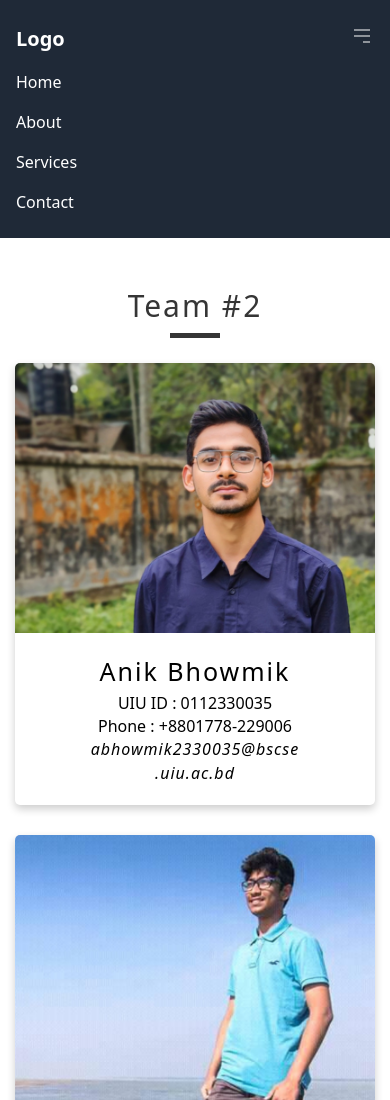
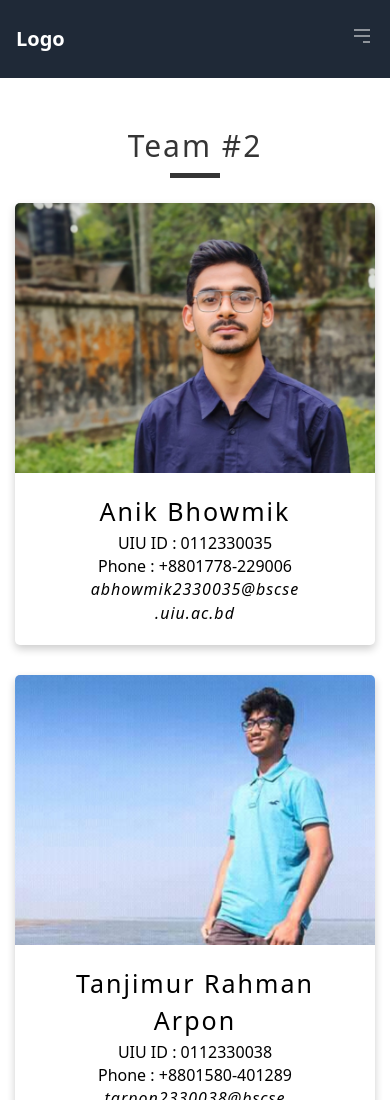
Before and after one commit to uiucsefall23/uiucsefall23.github.io, a plain HTML site: page contact.html in a window 390 px wide. Shown: the top 1100 px of the page. Drawn offline with nearby package versions, Linux system fonts and the light colour scheme.

Commit message:
Update contact.html

```diff
--- a/contact.html
+++ b/contact.html
@@ -9,7 +9,7 @@
   <script src="https://cdn.tailwindcss.com"></script>
 </head>
 <body>
-  <!-- Navbar -->
+<!-- Navbar -->
   <nav class="bg-gray-800 text-white">
     <div class="container mx-auto px-4 py-6">
       <div class="flex items-center justify-between">
@@ -45,8 +45,8 @@
         </ul>
       </div>
 
-      <!-- Mobile menu (hidden on larger screens) -->
-      <div class="lg:hidden" id="mobileMenu">
+      <!-- Mobile menu (hidden by default on larger screens) -->
+      <div class="hidden lg:hidden" id="mobileMenu">
         <ul class="mt-4 space-y-4">
           <li>
             <a href="#" class="block text-white">Home</a>
```
